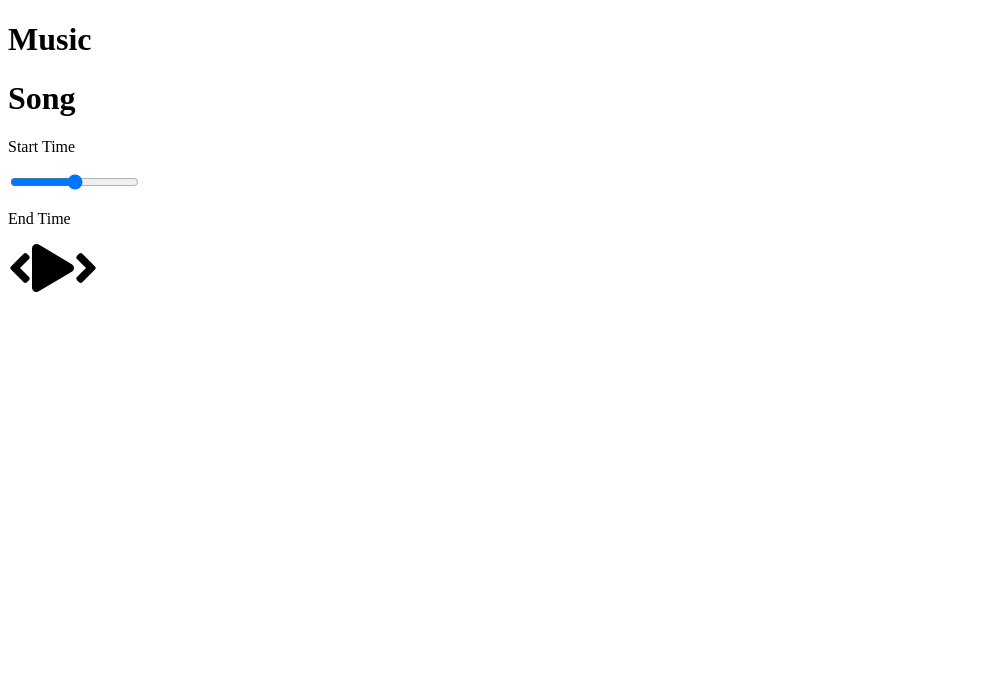
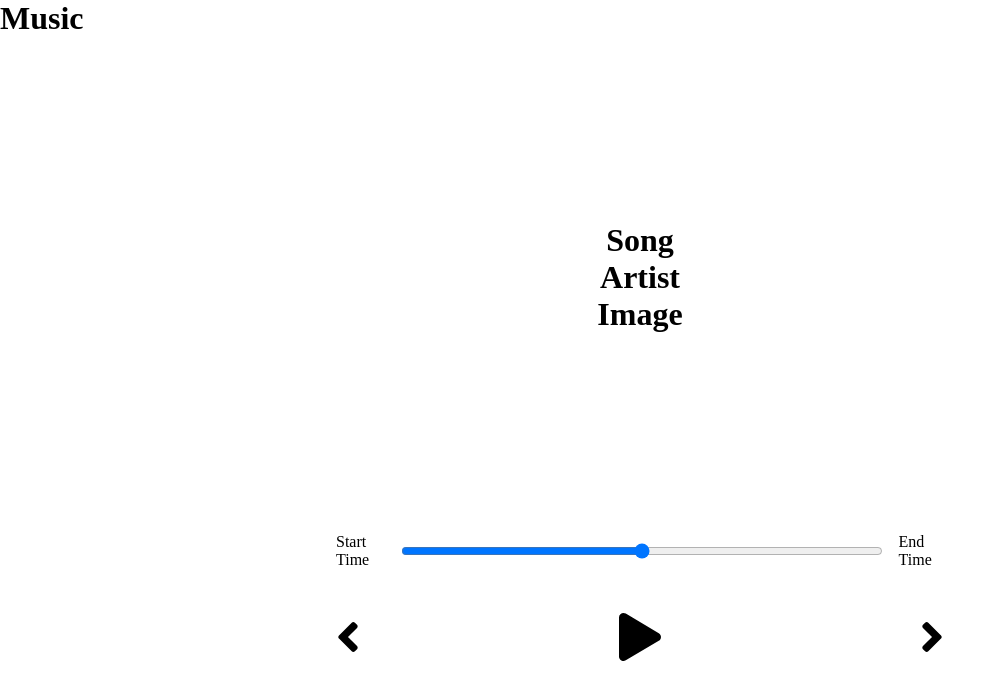
Before and after one commit to DeanDal1000/Music-Player, a React (Create React App) app: page / in a window 1280 px wide. Shown: the top 700 px of the page, without its empty margins (0-1005 px from the left). Built offline with nearby package versions, Linux system fonts and the light colour scheme.

Commit message:
Inital Scss Style

```diff
--- a/package.json
+++ b/package.json
@@ -9,10 +9,10 @@
     "@testing-library/jest-dom": "^5.11.9",
     "@testing-library/react": "^11.2.5",
     "@testing-library/user-event": "^12.8.3",
-    "node-sass": "^4.14.1",
     "react": "^17.0.1",
     "react-dom": "^17.0.1",
     "react-scripts": "4.0.3",
+    "sass": "^1.32.8",
     "web-vitals": "^1.1.0"
   },
   "scripts": {
--- a/src/App.js
+++ b/src/App.js
@@ -1,6 +1,7 @@
 import React from 'react';
 import Player from './components/Player';
 import Song from './components/Song';
+import './styles/app.scss';
 
 function App() {
   return (
--- a/src/components/Song.js
+++ b/src/components/Song.js
@@ -4,6 +4,8 @@ const Song = () => {
   return (
     <div className="song-container">
       <h1>Song</h1>
+      <h1>Artist</h1>
+      <h1>Image</h1>
     </div>
   );
 };
--- /dev/null
+++ b/src/styles/_player.scss
@@ -0,0 +1,31 @@
+.player-container {
+  min-height: 20vh;
+  display: flex;
+  justify-content: space-between;
+  align-items: center;
+  flex-direction: column;
+}
+
+.time-controller {
+  width: 50%;
+  display: flex;
+  input {
+    width: 100%;
+    //Top & Bottom
+    padding: 1rem 2rem;
+    cursor: pointer;
+  }
+  p {
+    padding: 1rem;
+  }
+}
+.play-controller {
+  display: flex;
+  justify-content: space-between;
+  align-items: center;
+  padding: 1rem;
+  width: 50%;
+  svg {
+    cursor: pointer;
+  }
+}
--- /dev/null
+++ b/src/styles/_song.scss
@@ -0,0 +1,7 @@
+.song-container {
+  min-height: 60vh;
+  display: flex;
+  flex-direction: column;
+  align-items: center;
+  justify-content: center;
+}
--- a/src/styles/app.scss
+++ b/src/styles/app.scss
@@ -3,3 +3,6 @@
   padding: 0;
   box-sizing: border-box;
 }
+
+@import './song';
+@import './player';
```
Also changed, not shown: 1 other file (tests, documents, lock files or other folders).
